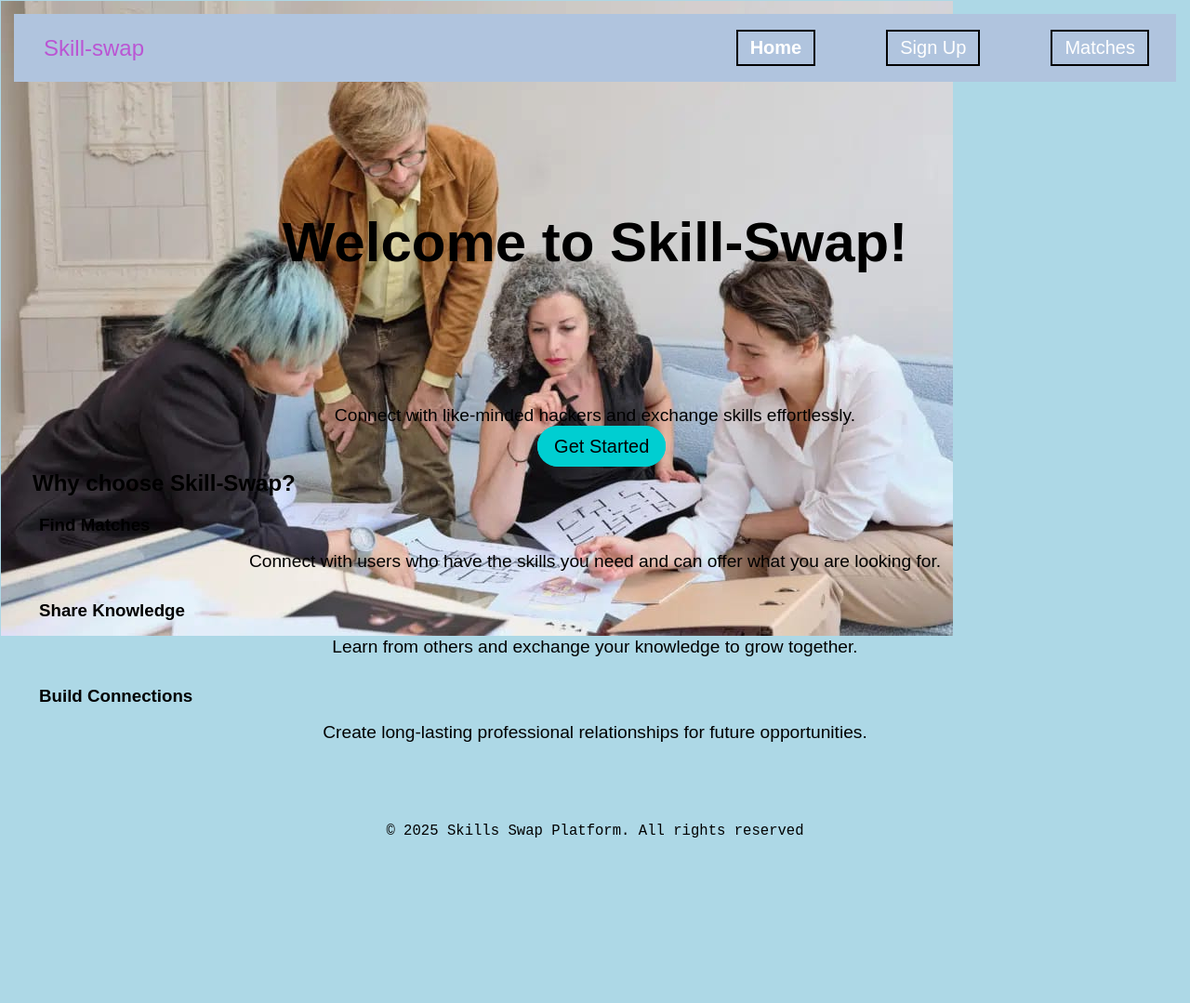
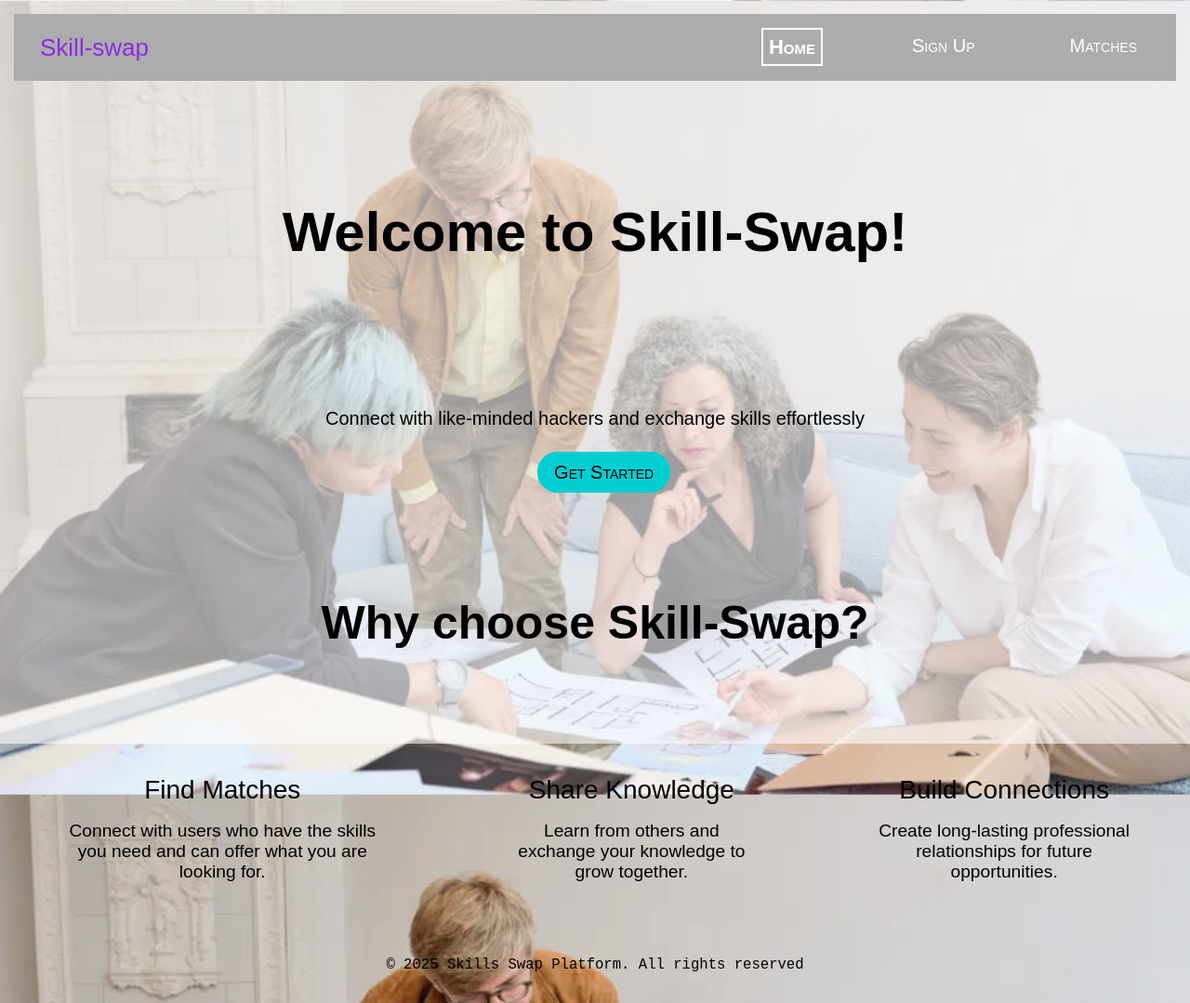
Before and after one commit to avachoi/skill-swap, a plain HTML site: page frontend/index.html in a window 1280 px wide. Shown: the whole page at 93% size. Before the commit the page ends 935 px from the top, so only its background shows below. Drawn offline with Linux system fonts and the light colour scheme.

Commit message:
Finished styling the homepage(index.html)

```diff
--- a/frontend/css/styles.css
+++ b/frontend/css/styles.css
@@ -10,11 +10,22 @@ body{
 	background-image:url('../images/bgimg.jpg');
 	background-repeat:no-repeat;
 	background-attachment:fixed;
-
+	background-size:cover;
+	position:relative;
 }
 
+body::before {
+    content: "";
+    position: fixed;
+    top: 0;
+    left: 0;
+    width: 100%;
+    height: 100%;
+    background: rgba(254,254,254,0.6);
+    z-index: -1; }
+
 header{
-	background-color:lightsteelblue;
+	background-color:#ACACAC;
 	padding: 8px 0;
 }
 
@@ -37,26 +48,27 @@ ul{
 }
 
 #logo{
-	font-size: 24px;
+	font-size: 26px;
 	font-family: Fantasy;
-	color:mediumorchid;
+	color:blueviolet;
 }
 
 .nav-links{
 	color:white;
-
+	font-variant:small-caps;
 	text-decoration:none;
 	font-size:20px;
 }
 
 li{
-	border-style:solid;
-	border-width:2px;
-	border-color:black;
 	margin-left:75px;
 }
 
 .active{
+	border-style:solid;
+	border-width:2px;
+	border-color: white;
+	font-size:22px;
 	font-weight:bold;
 }
 
@@ -65,9 +77,10 @@ a:hover{
 }
 
 h1{
-	padding: 130px;
+	padding: 120px;
 	text-align: center;
 	font-size: 60px;
+	font-family:sans-serif;
 
 }
 
@@ -91,4 +104,31 @@ p{
 .get-started{
 	text-decoration:none;
 	color:black;
+	font-variant:small-caps;
 }
+
+.features{
+	padding:0px 20px;
+	display: flex;
+	gap: 90px;
+}
+
+h2{
+	text-align: center;
+	font-size:50px;
+	padding:120px;
+	font-family:sans-serif;
+}
+
+
+h3{
+	text-align:center;
+	font-size: 28px;
+        font-family: fantasy;
+        font-weight: 400;}
+
+#caption{
+	margin:25px;
+	font-family: sans-serif;
+        font-size: 20px;
+}
--- a/frontend/index.html
+++ b/frontend/index.html
@@ -11,7 +11,7 @@
 <body>
     <header>
         <nav>
-            <p id="logo"> Skill-swap </p>
+            <span id="logo"> Skill-swap </span>
             <ul>
                 <li>
                     <a href="index.html" class="active nav-links"> Home </a>
@@ -28,12 +28,13 @@
 
     <main>
             <h1> Welcome to Skill-Swap! </h1>
-            <p> Connect with like-minded hackers and exchange skills effortlessly. </p>
-	    <div id="button">
+            <p id="caption"> Connect with like-minded hackers and exchange skills effortlessly </p>
+	        <div id="button">
                  <a href="signup.html" class="get-started"> Get Started </a>
             </div>
-        <section>
-            <h2> Why choose Skill-Swap? </h2>
+	        <h2> Why choose Skill-Swap? </h2>
+            <section class="features">
+
             <div>
                 <h3> Find Matches </h3>
                 <p> Connect with users who have the skills you need and can offer what you are looking for. </p>
```
